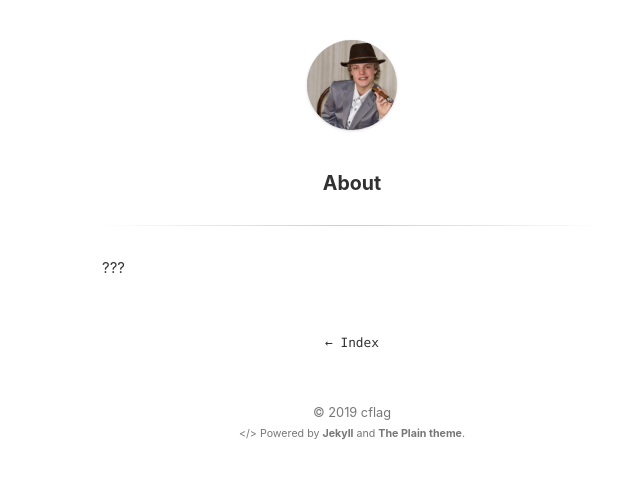
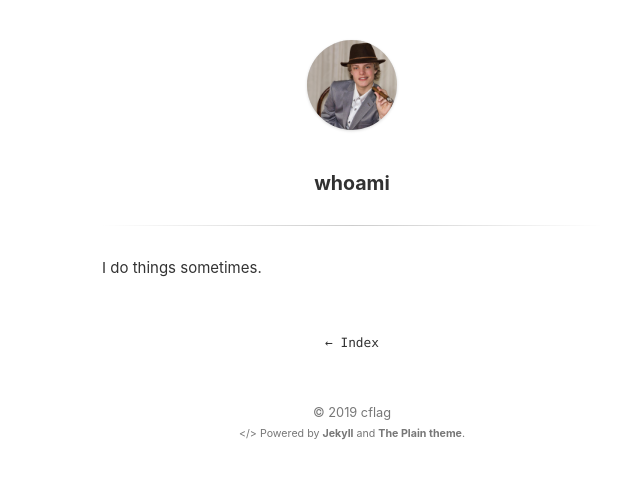
Before and after one commit to cflag02/cflag.io, a Jekyll site: the page built from about.md, in a window 1280 px wide. Shown: the top 479 px of the page, without its empty margins (288-928 px from the left). Built offline with Jekyll 4.4.1, drawn with Linux system fonts in a browser that asks for light colours.

Commit message:
Update about.md

```diff
--- a/about.md
+++ b/about.md
@@ -1,6 +1,6 @@
 ---
 layout: page
-title: About
+title: whoami
 ---
 
-???
+I do things sometimes.
```
